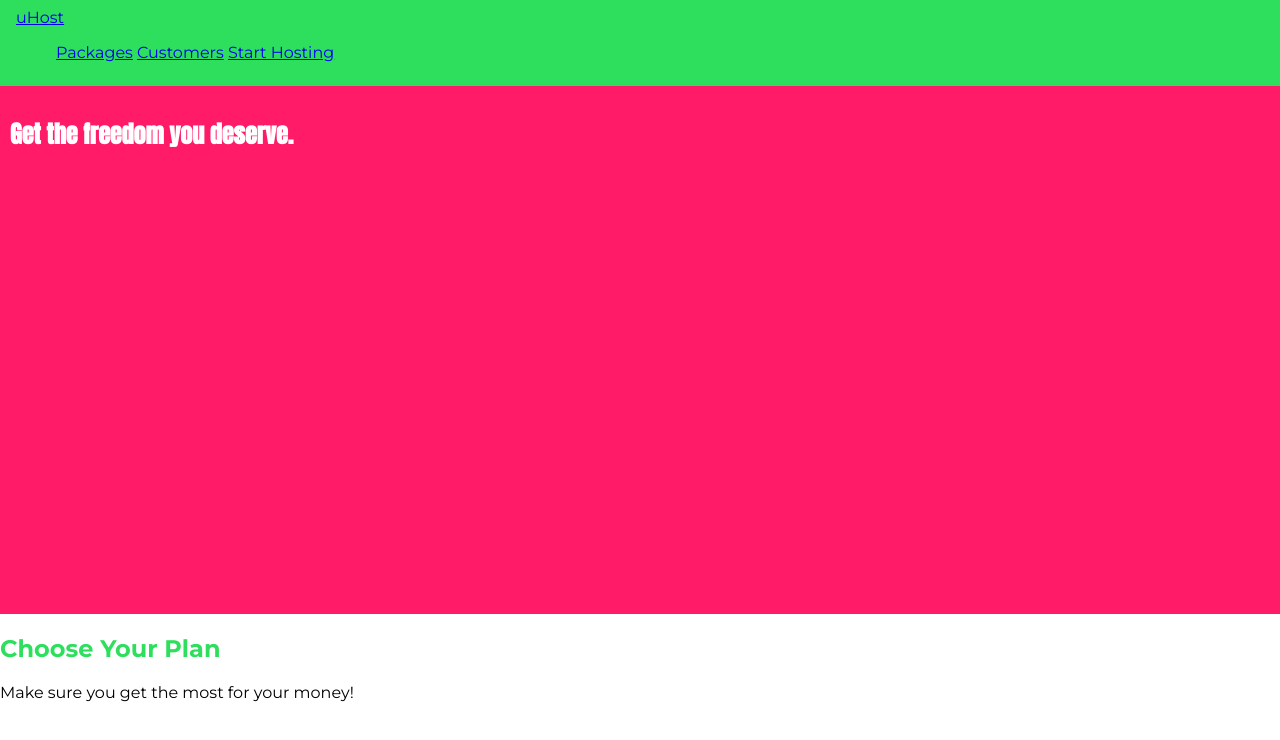
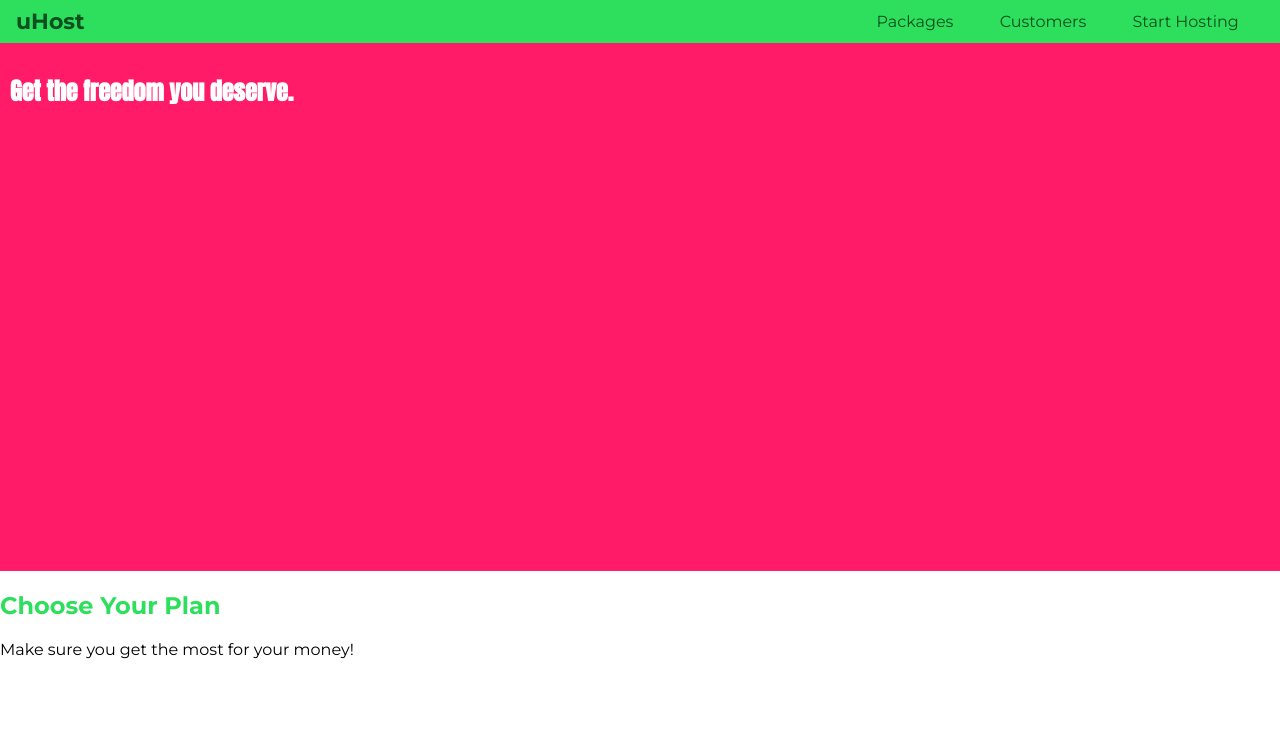
Before and after one commit to philliperod/dive_deep_into_css, a plain HTML site: page index.html in a window 1280 px wide. Drawn offline with Linux system fonts and the light colour scheme.

Commit message:
made changes in CSS learning text-decoration, vertical-align, calc()

```diff
--- a/index.html
+++ b/index.html
@@ -12,8 +12,8 @@
 
   <body>
     <header class="main-header">
-      <div class="main-host">
-        <a href="index.html">
+      <div class="main-header__host">
+        <a class="main-header__brand href="index.html">
           uHost
         </a>
       </div>
--- a/main.css
+++ b/main.css
@@ -29,12 +29,42 @@ body {
   padding: 8px 16px;
 }
 
-.main-host {
+.main-header__host {
   display: inline-block;
+}
+
+.main-header__brand {
+  color: #0e4f1f;
+  text-decoration: none; /* this will remove the underline in the link */
+  font-weight: bold;
+  font-size: 22px;
+  vertical-align: middle; /* to fix the alignment across the navbar, you will use this on both elements */
+}
+
+.main-nav {
+  display: inline-block;
+  text-align: right;
+  vertical-align: middle;
+  width: calc(
+    100% - 77px
+  ); /* calc() is a function that will do the math regardless the input type; previous math was (100% - 48px) because of main-host content size; to counter the whitespace you subtract more than the content size of the other element */
+}
+
+.main-nav__items {
+  margin: 0;
+  padding: 0;
+  list-style: none; /* this removes the bulletin points for the unordered list */
 }
 
 .main-nav__item {
   display: inline-block; /* this will set the inline elements next to each other side by side */
+  margin: 0 16px;
+}
+
+.main-nav__item > a {
+  text-decoration: none;
+  color: #0e4f1f;
+  padding: 0 5px;
 }
 
 /* h1 {
```
